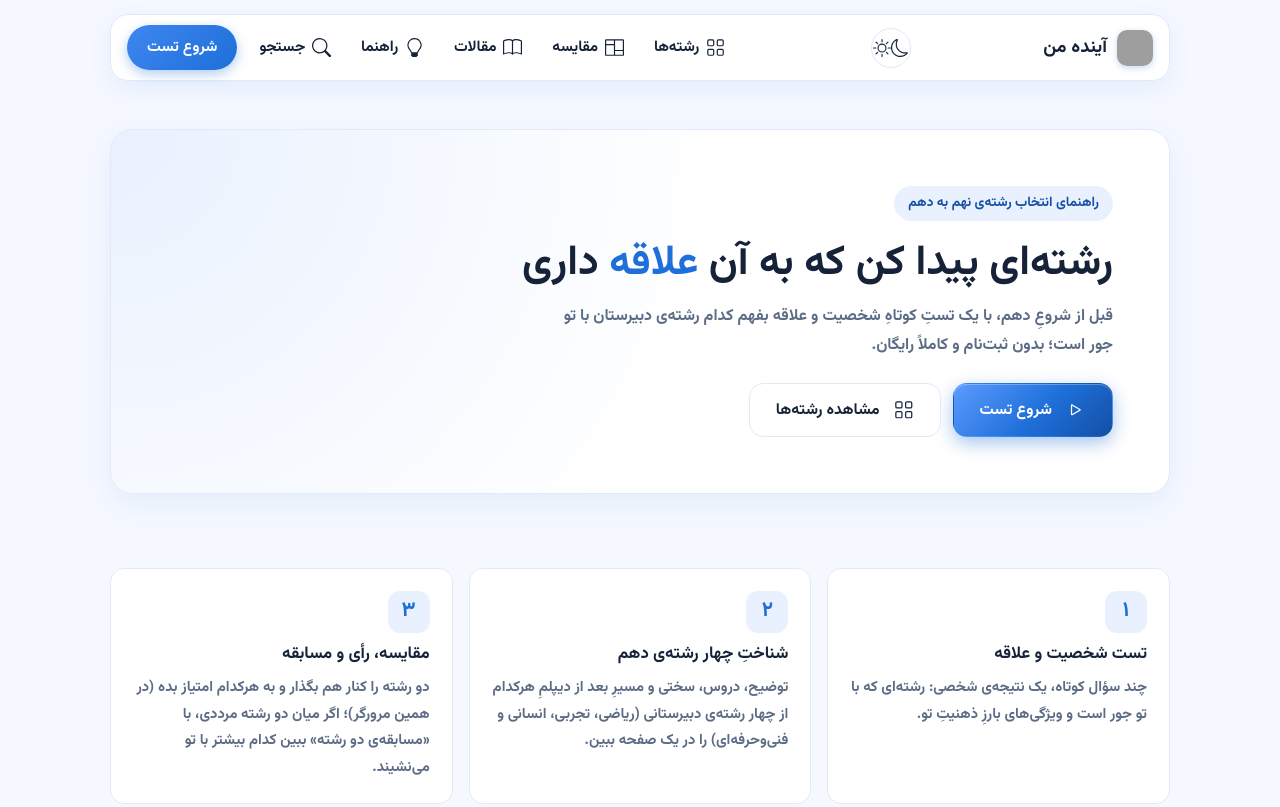
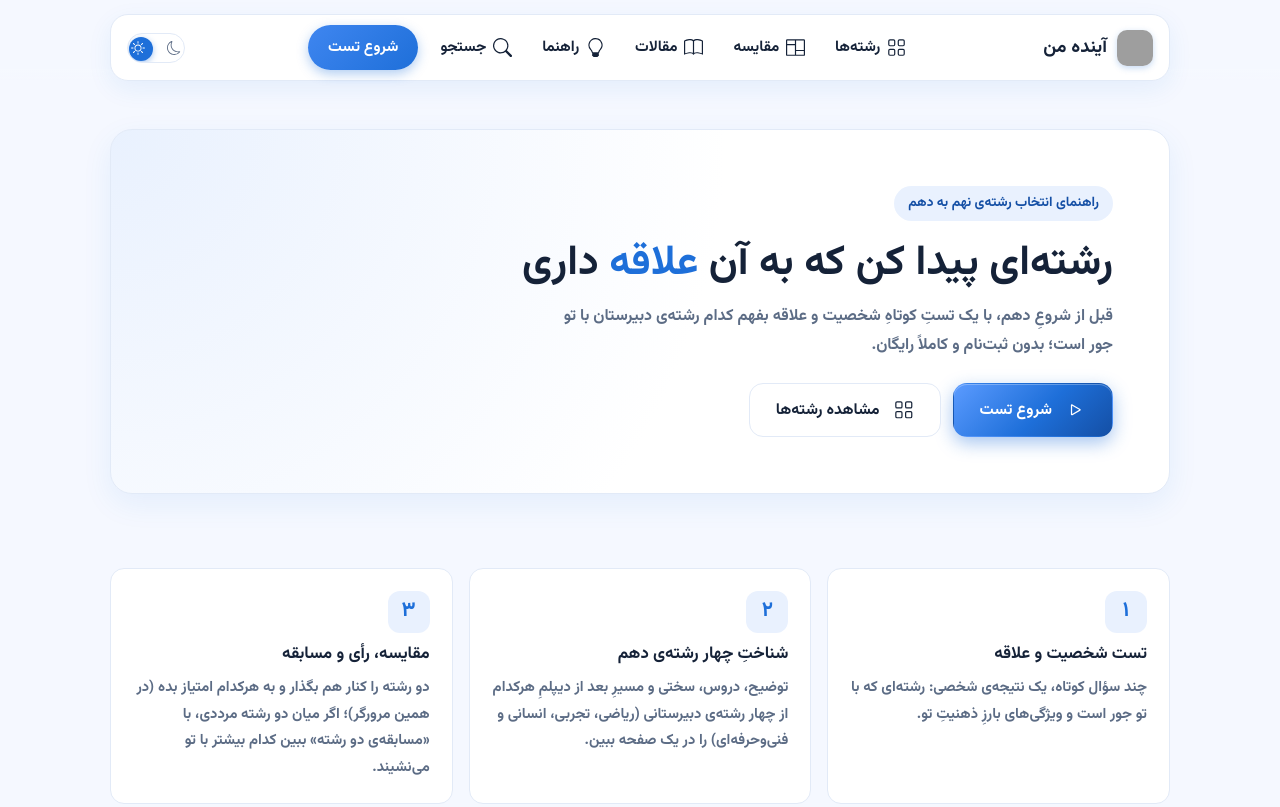
Before and after one commit to ShayanCoder710/Ayandeh_man, a plain HTML site: page index.html in a window 1280 px wide. Shown: the top 807 px of the page. Drawn offline with Linux system fonts and the light colour scheme; grey boxes are pictures that could not be loaded.

Commit message:
Move theme toggle to end of header, restyle as sun/moon pill, fix footer brand hover color

```diff
--- a/index.html
+++ b/index.html
@@ -25,10 +25,7 @@
           <img class="brand-icon" src="static/images/icon.png" alt="آینده من">
           <span>آینده من</span>
         </a>
-        <button class="theme-toggle" id="theme-toggle" type="button" aria-label="تغییر تم روشن/تاریک">
-          <svg class="bi " aria-hidden="true"><use href="static/icons/am-sprite.svg#moon"></use></svg>
-          <svg class="bi " aria-hidden="true"><use href="static/icons/am-sprite.svg#sun"></use></svg>
-        </button>
+
         <button class="menu-toggle" id="menu-toggle" type="button" aria-expanded="false" aria-controls="nav-sheet">
           <span></span><span></span><span></span>
         </button>
@@ -40,6 +37,10 @@
           <a class="nav-link" data-key="search" href="search.html"><svg class="bi " aria-hidden="true"><use href="static/icons/am-sprite.svg#search"></use></svg> جستجو</a>
           <a class="nav-cta" data-key="test" href="test.html">شروع تست</a>
         </nav>
+        <button class="theme-toggle" id="theme-toggle" type="button" aria-label="تغییر تم روشن/تاریک">
+          <svg class="bi icon-moon" aria-hidden="true"><use href="static/icons/am-sprite.svg#moon"></use></svg>
+          <svg class="bi icon-sun" aria-hidden="true"><use href="static/icons/am-sprite.svg#sun"></use></svg>
+        </button>
       </div>
       <div class="nav-sheet" id="nav-sheet">
         <nav class="sheet-nav" aria-label="منوی موبایل">
--- a/static/css/style.css
+++ b/static/css/style.css
@@ -71,41 +71,62 @@ html[data-theme="dark"] a.sub-chip:hover {
 }
 
 .theme-toggle {
+  position: relative;
   display: inline-flex;
   align-items: center;
-  justify-content: center;
-  width: 40px;
-  height: 40px;
-  border-radius: 50%;
-  border: 1px solid var(--line);
-  background: var(--surface);
-  color: var(--ink);
+  justify-content: space-between;
+  width: 58px;
+  height: 30px;
+  padding: 3px;
+  border-radius: 999px;
+  border: 1px solid var(--line);
+  background: var(--surface-soft);
   cursor: pointer;
   flex-shrink: 0;
-  transition: border-color 0.2s ease, transform 0.15s ease;
+  overflow: hidden;
+  transition: border-color 0.2s ease;
 }
 
 .theme-toggle:hover {
   border-color: var(--primary);
-  transform: scale(1.06);
+}
+
+.theme-toggle::before {
+  content: "";
+  position: absolute;
+  top: 3px;
+  right: 31px;
+  width: 24px;
+  height: 24px;
+  border-radius: 50%;
+  background: var(--primary);
+  box-shadow: 0 2px 6px rgba(30, 111, 217, 0.4);
+  transition: right 0.25s ease;
+}
+
+html[data-theme="dark"] .theme-toggle::before {
+  right: 3px;
 }
 
 .theme-toggle svg {
-  width: 18px;
-  height: 18px;
-  fill: currentColor;
+  position: relative;
+  z-index: 1;
+  width: 14px;
+  height: 14px;
+  color: var(--muted);
+  transition: color 0.2s ease;
 }
 
 .theme-toggle .icon-sun {
-  display: none;
+  color: #fff;
+}
+
+html[data-theme="dark"] .theme-toggle .icon-sun {
+  color: var(--muted);
 }
 
 html[data-theme="dark"] .theme-toggle .icon-moon {
-  display: none;
-}
-
-html[data-theme="dark"] .theme-toggle .icon-sun {
-  display: block;
+  color: #fff;
 }
 
 * {
@@ -1401,6 +1422,10 @@ a.sub-chip:hover {
   font-size: 1.15rem;
 }
 
+.footer-logo:hover {
+  color: #fff;
+}
+
 .footer-logo .brand-icon {
   width: 34px;
   height: 34px;
```
Also changed, not shown: 404.html (+5 -4 lines), article.html (+5 -4 lines), articles.html (+5 -4 lines), compare.html (+5 -4 lines), faceoff.html (+5 -4 lines), guide.html (+5 -4 lines), major.html (+5 -4 lines), majors.html (+5 -4 lines), result.html (+5 -4 lines), search.html (+5 -4 lines), test.html (+5 -4 lines).
